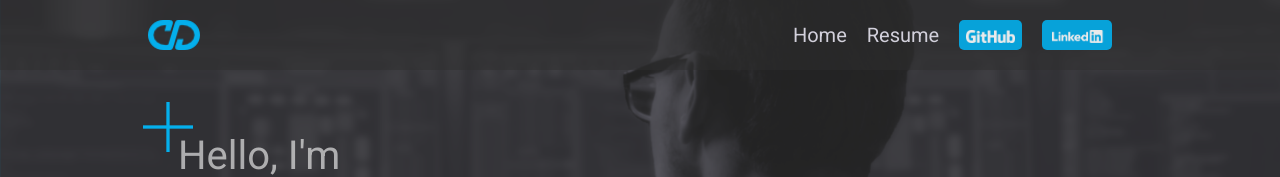
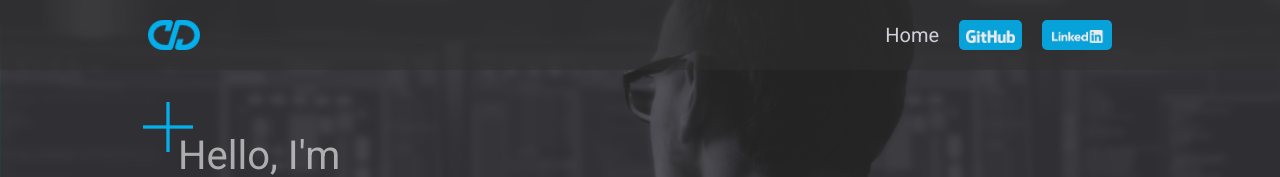
Before and after one commit to christian-deleon/christian-deleon.github.io, a React (Create React App) app: page / in a window 1280 px wide. Shown: the top 177 px of the page. Built offline with nearby package versions, Linux system fonts and the light colour scheme.

Commit message:
removed resume

```diff
--- a/src/components/navbar/index.jsx
+++ b/src/components/navbar/index.jsx
@@ -18,9 +18,9 @@ class NavBar extends Component {
               <li className="nav__item">
                 <Link to="/">Home</Link>
               </li>
-              <li className="nav__item">
+              {/* <li className="nav__item">
                 <Link to="/resume">Resume</Link>
-              </li>
+              </li> */}
               {/* <li className="nav__item">
                 <Link to="/contact">Contact</Link>
               </li> */}
--- a/src/index.js
+++ b/src/index.js
@@ -3,7 +3,7 @@ import ReactDOM from "react-dom/client";
 import { BrowserRouter, Routes, Route } from "react-router-dom";
 import App from "./App";
 import Home from "./pages/home/index";
-import Resume from "./pages/resume/index";
+// import Resume from "./pages/resume/index";
 // import Contact from "./pages/contact/index";
 import ErrorPage from "./pages/error/index";
 import reportWebVitals from "./reportWebVitals";
@@ -15,7 +15,7 @@ root.render(
       <Routes>
         <Route path="/" element={<App />}>
           <Route index element={<Home />} />
-          <Route path="resume" element={<Resume />} />
+          {/* <Route path="resume" element={<Resume />} /> */}
           {/* <Route path="contact" element={<Contact />} /> */}
           <Route
             path="*"
```
Also changed, not shown: 1 other file (tests, documents, lock files or other folders).
